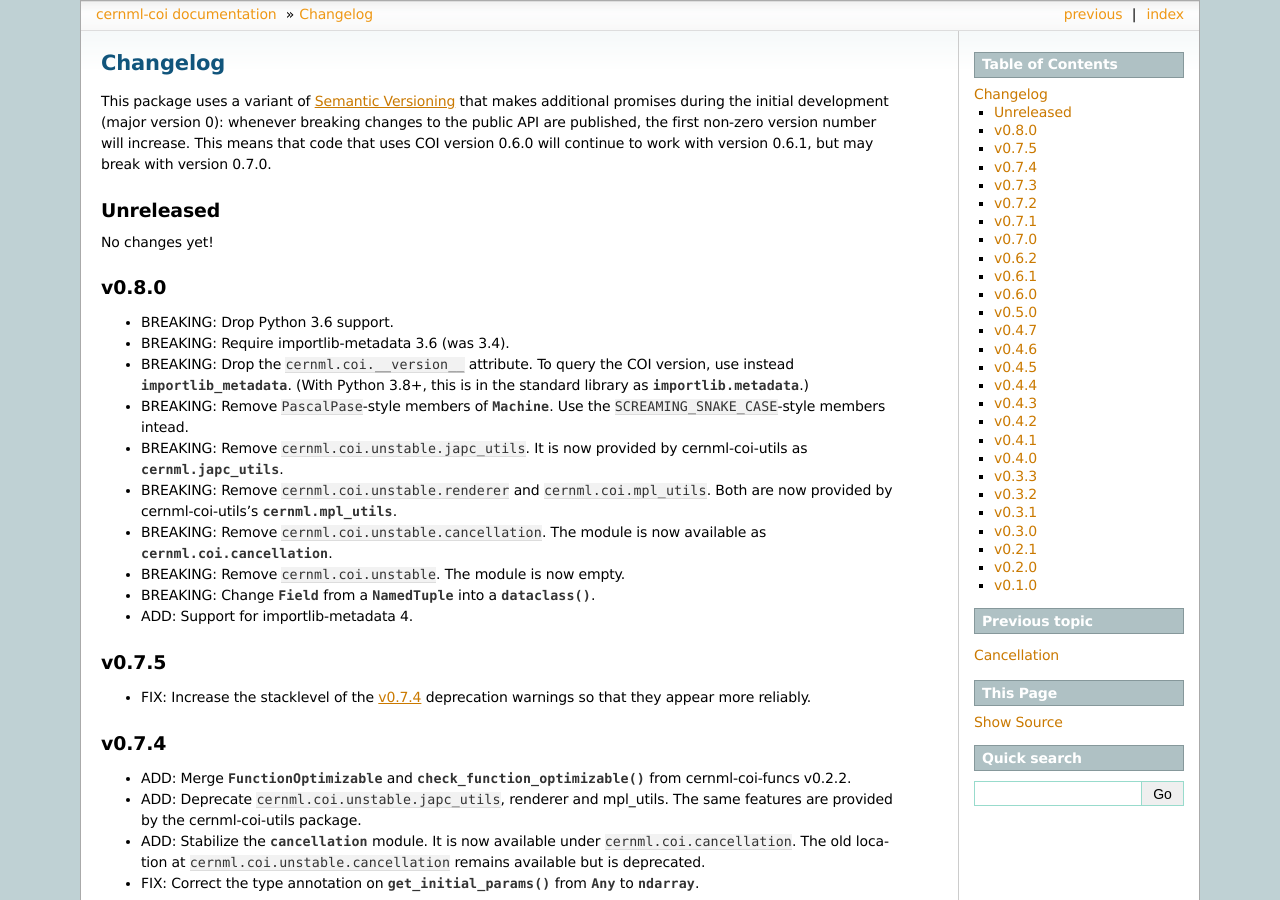
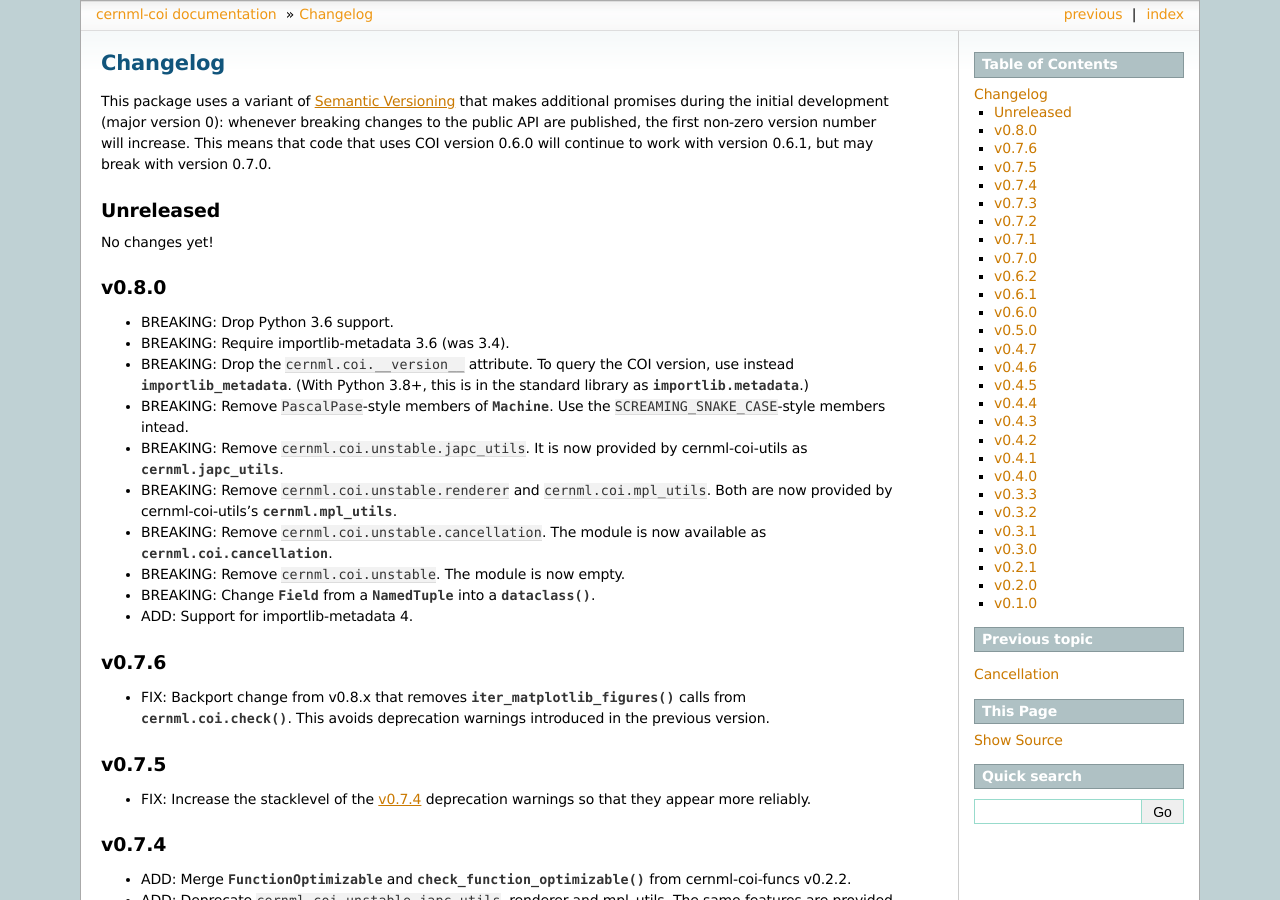
Before and after one commit to geoff-project/coi, a Sphinx documentation site: the page built from docs/changelog.md, in a window 1280 px wide and 900 px high. Built offline with Sphinx 7.4.7, drawn with Linux system fonts in a browser that asks for light colours; the version number could not be read and is left out.

Commit message:
Transplant release notes for v0.7.6 from v0.7.x branch.

```diff
--- a/docs/changelog.md
+++ b/docs/changelog.md
@@ -22,6 +22,10 @@ No changes yet!
 - BREAKING: Remove `cernml.coi.unstable`. The module is now empty.
 - BREAKING: Change {class}`~cernml.coi.Config.Field` from a {class}`~typing.NamedTuple` into a {func}`~dataclasses.dataclass`.
 - ADD: Support for {doc}`importlib-metadata<importlib_metadata:index>` 4.
+
+## v0.7.6
+
+- FIX: Backport change from v0.8.x that removes {func}`~cernml.mpl_utils.iter_matplotlib_figures()` calls from {func}`cernml.coi.check()`. This avoids deprecation warnings introduced in the previous version.
 
 ## v0.7.5
 
```
